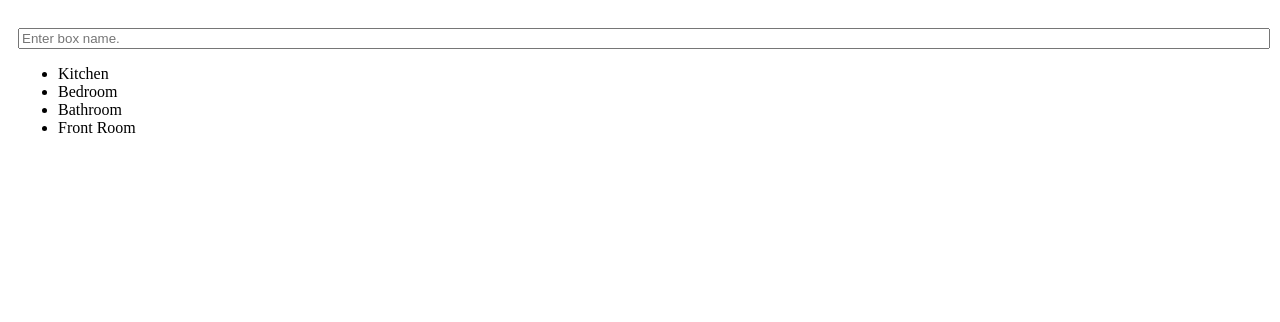
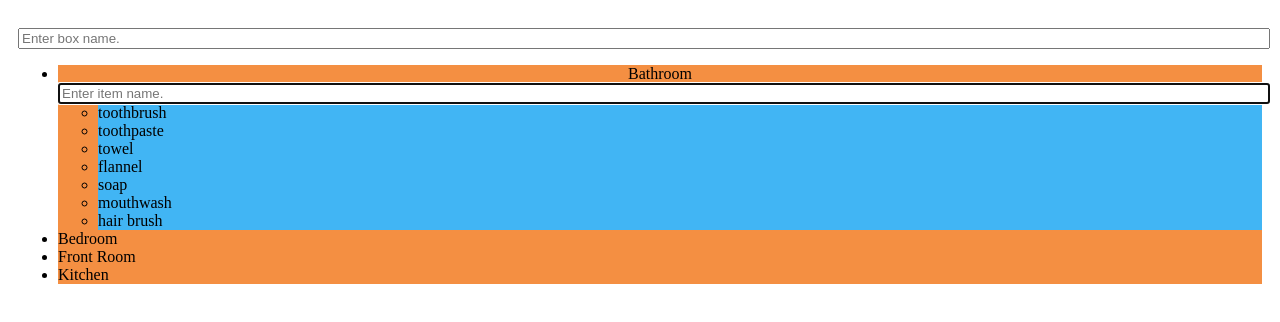
Before and after one commit to mthorning/boxpacker-deprecated, a React app: page / in a window 1280 px wide. Both pictures are taken after a click on the item "Bathroom". Shown: the top 322 px of the page. Built offline with nearby package versions, Linux system fonts and the light colour scheme.

Commit message:
Boxes and items can now be added and the names are propered and lists alphabatized.

```diff
--- a/assets/css/components/list.css
+++ b/assets/css/components/list.css
@@ -9,6 +9,9 @@
   border-style: solid;
   border-color: var(--list-item_border-color);
 }
+.listContents {
+  padding: 10px;
+}
 .nameContainer {
   padding: 0 5px;
   line-height: var(--list-item_height);
--- a/src/components/BoxList.js
+++ b/src/components/BoxList.js
@@ -6,14 +6,32 @@ import ItemList from './ItemList'
 import Input from './Input'
 
 class BoxList extends Component {
+  boxAddCallback(id) {
+    this.props.selectBox(id)
+  }
+
+  clickHandler(id) {
+    const { selectBox, selectedBox } = this.props
+    if (id === selectedBox) {
+      selectBox(null)
+    } else {
+      selectBox(id)
+    }
+  }
+
   render() {
-    const { boxes, selectedBox, addBox, selectBox } = this.props
+    const { boxes, selectedBox, addBox } = this.props
     return (
       <div>
-        <Input inputHandler={addBox} />
+        <Input
+          inputHandler={addBox}
+          afterInput={this.boxAddCallback.bind(this)}
+          placeholder="Enter box name."
+        />
         <UnorderedList
+          backgroundColor={'#f48f42'}
           entities={boxes}
-          clickHandler={selectBox}
+          clickHandler={this.clickHandler.bind(this)}
           selected={selectedBox}
           NestedItem={ItemList}
         />
--- a/src/components/Input.js
+++ b/src/components/Input.js
@@ -1,19 +1,35 @@
 import React, { Component } from 'react'
 import { inputBox } from '/assets/css/components/input'
+import uuid from 'uuid'
+import { proper } from '../utils'
 
 export default class Input extends Component {
   onUpdate(e) {
-    const { boxName } = this.textInput
-    if (e.which === 13 && value) {
-      const { inputHandler } = this.props
-      inputHandler(value)
+    const { afterInput } = this.props
+    const name = proper(this.textInput.value)
+
+    if (e.which === 13 && name) {
+      const { inputHandler, boxId } = this.props
+      const entity = { id: uuid(), name }
+
+      if (boxId) {
+        entity.box = boxId
+      }
+
+      inputHandler(entity)
       this.textInput.value = ''
+
+      if (afterInput) {
+        afterInput(entity.id)
+      }
     }
   }
+
   render() {
+    const { placeholder } = this.props
     return (
       <input
-        placeholder="Enter box name."
+        placeholder={placeholder}
         ref={input => (this.textInput = input)}
         className={inputBox}
         type="text"
--- a/src/components/ItemList.js
+++ b/src/components/ItemList.js
@@ -1,10 +1,47 @@
 import React, { Component } from 'react'
+import { connect } from 'react-redux'
+import { addItem, selectItem } from '../actions'
 import UnorderedList from './UnorderedList'
-import DetailsPane from './DetailsPane'
+import Input from './Input'
 
-export default class ItemList extends Component {
+class ItemList extends Component {
   render() {
-    const { items, display } = this.props
-    return null /*<UnorderedList entities={items} />*/
+    const { items, selectedItem, selectedBox, addItem, selectItem } = this.props
+    const boxItems = items.filter(item => item.box === selectedBox)
+    return (
+      <div>
+        <Input
+          inputHandler={addItem}
+          placeholder="Enter item name."
+          boxId={selectedBox}
+        />
+        <UnorderedList
+          backgroundColor={'#41b5f4'}
+          entities={boxItems}
+          clickHandler={selectItem}
+          selected={selectedItem}
+        />
+      </div>
+    )
   }
 }
+
+const mapStateToProps = state => {
+  return {
+    items: state.items,
+    selectedItem: state.selectedItem,
+    selectedBox: state.selectedBox,
+  }
+}
+
+const mapDispatchToProps = dispatch => {
+  return {
+    addItem: item => dispatch(addItem(item)),
+    selectItem: id => dispatch(selectItem(id)),
+  }
+}
+
+export default connect(
+  mapStateToProps,
+  mapDispatchToProps,
+)(ItemList)
--- a/src/components/UnorderedList.js
+++ b/src/components/UnorderedList.js
@@ -1,17 +1,27 @@
 import React, { Component } from 'react'
-import { list, listItem, nameContainer } from '../../assets/css/components/list'
+import {
+  list,
+  listItem,
+  listContents,
+  nameContainer,
+} from '../../assets/css/components/list'
 
 export default class UnorderedList extends Component {
   renderItem = entity => {
-    const { NestedItem, clickHandler, selected } = this.props
+    const { NestedItem, clickHandler, selected, backgroundColor } = this.props
+    const textAlign = selected === entity.id ? 'center' : 'left'
+
     return (
       <li
         className={listItem}
+        style={{ backgroundColor, textAlign }}
         key={entity.id}
         onClick={() => clickHandler(entity.id)}
       >
-        <div className={nameContainer}>{entity.name}</div>
-        {NestedItem && entity.key === selected && <NestedItem />}
+        <div className={listContents}>
+          <div className={nameContainer}>{entity.name}</div>
+          {NestedItem && entity.id === selected && <NestedItem />}
+        </div>
       </li>
     )
   }
--- a/src/index.js
+++ b/src/index.js
@@ -4,9 +4,17 @@ import App from './components/App'
 import { createStore } from 'redux'
 import { Provider } from 'react-redux'
 import rootReducer from './reducers'
+import testData from '../test-data'
 
-const store = createStore(rootReducer)
+const store = createStore(rootReducer, testData)
 
+if (module.hot) {
+  // Enable Webpack hot module replacement for reducers
+  module.hot.accept('./reducers', () => {
+    const nextRootReducer = require('./reducers/index')
+    store.replaceReducer(nextRootReducer)
+  })
+}
 render(
   <Provider store={store}>
     <App />
--- a/src/reducers/index.js
+++ b/src/reducers/index.js
@@ -1,20 +1,20 @@
-import testData from '../../test-data'
+import { sort } from '../utils'
 
 const initialState = {
   selectedBox: null,
   selectedItem: null,
-  items: testData.items,
-  boxes: testData.boxes,
+  items: [],
+  boxes: [],
 }
 
 const rootReducer = (state = initialState, action) => {
-  switch (action) {
+  switch (action.type) {
     case 'ADD_BOX':
-      return { ...state, boxes: [...state.boxes, action.payload] }
+      return { ...state, boxes: sort([...state.boxes, action.payload]) }
     case 'SELECT_BOX':
       return { ...state, selectedBox: action.payload }
     case 'ADD_ITEM':
-      return { ...state, items: [...state.items, action.payload] }
+      return { ...state, items: sort([...state.items, action.payload]) }
     case 'SELECT_ITEM':
       return { ...state, selectedItem: action.payload }
     default:
--- /dev/null
+++ b/src/utils/index.js
@@ -0,0 +1,16 @@
+export const sort = array => {
+  return array.sort((a, b) => {
+    if (a.name < b.name) return -1
+    if (a.name > b.name) return 1
+    return 0
+  })
+}
+
+export const proper = string => {
+  const letters = string.split('')
+  const proper = letters.map((letter, i) => {
+    if (i === 0) return letter.toUpperCase()
+    return letter.toLowerCase()
+  })
+  return proper.join('')
+}
--- a/test-data.js
+++ b/test-data.js
@@ -1,18 +1,19 @@
 import uuid from 'uuid'
+import { sort } from './src/utils'
 
 const kitchen = uuid(),
   bedroom = uuid(),
   bathroom = uuid(),
   frontRoom = uuid()
 
-export default {
-  boxes: [
+const boxes = sort([
   { id: kitchen, name: 'Kitchen' },
   { id: bedroom, name: 'Bedroom' },
   { id: bathroom, name: 'Bathroom' },
   { id: frontRoom, name: 'Front Room' },
-  ],
-  items: [
+])
+
+const items = [
   { id: uuid(), name: 'spoons', box: kitchen },
   { id: uuid(), name: 'plates', box: kitchen },
   { id: uuid(), name: 'knives', box: kitchen },
@@ -35,5 +36,6 @@ export default {
   { id: uuid(), name: 'magazine', box: frontRoom },
   { id: uuid(), name: 'candles', box: frontRoom },
   { id: uuid(), name: 'singing bowl', box: frontRoom },
-  ],
-}
+]
+
+export default { boxes, items }
```
Lines whose indentation alone changed are shown as unchanged.
